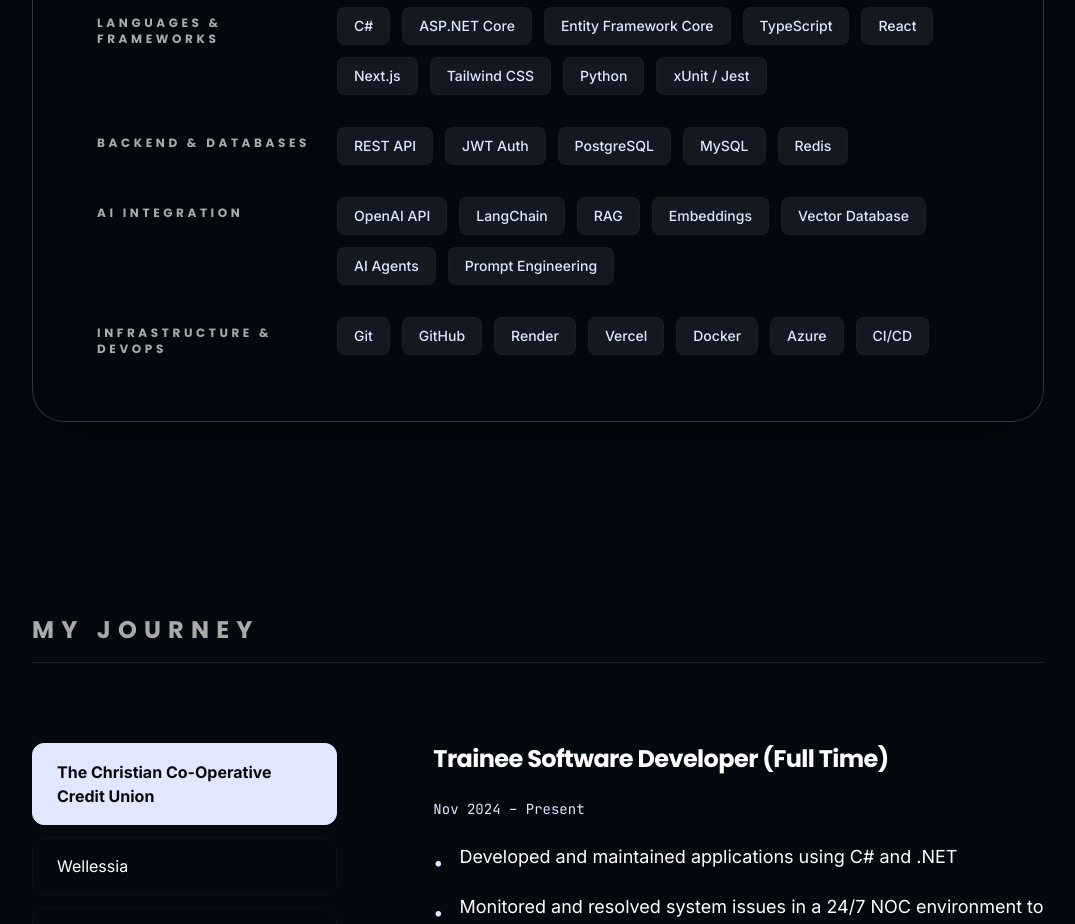
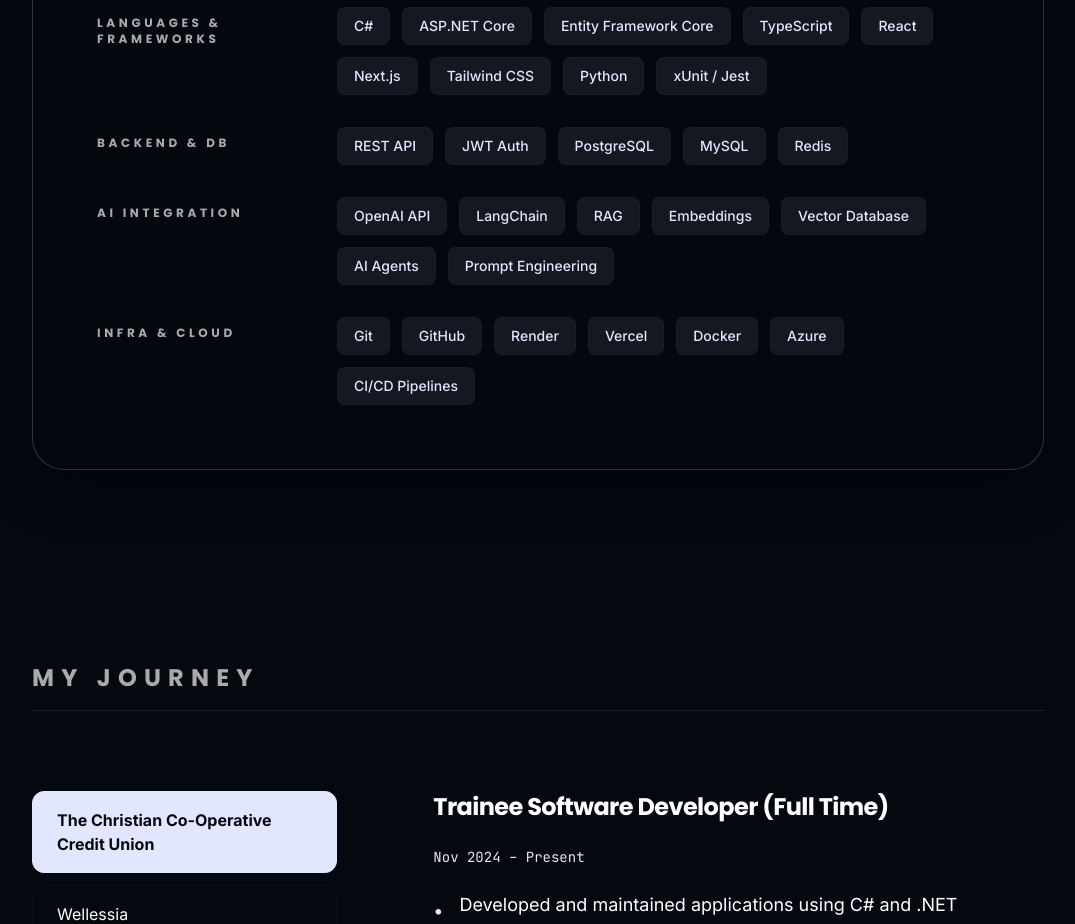
Before and after one commit to Charan951/protfilo, a React (Vite) app in the folder Brian Kabbo Sarker/: page / in a window 1280 px wide. Shown: the part 1620-2544 px from the top of the page, without its empty margins (132-1207 px from the left). Built offline with nearby package versions, Linux system fonts and the light colour scheme.

Commit message:
feat: create About section with bio, profile photo, and tech stack components

```diff
--- a/Brian Kabbo Sarker/src/sections/About.tsx
+++ b/Brian Kabbo Sarker/src/sections/About.tsx
@@ -15,9 +15,9 @@ const About: React.FC = () => {
 
   const techStack = [
     { category: 'Languages & Frameworks', items: ['C#', 'ASP.NET Core', 'Entity Framework Core', 'TypeScript', 'React', 'Next.js', 'Tailwind CSS', 'Python', 'xUnit / Jest'] },
-    { category: 'Backend & Databases', items: ['REST API','JWT Auth', 'PostgreSQL','MySQL','Redis'] },
+    { category: 'Backend & DB', items: ['REST API','JWT Auth', 'PostgreSQL','MySQL','Redis'] },
     { category: 'AI Integration', items: ['OpenAI API','LangChain','RAG', 'Embeddings','Vector Database','AI Agents', 'Prompt Engineering'] },
-    { category: 'Infrastructure & DevOps', items: ['Git', 'GitHub', 'Render', 'Vercel', 'Docker', 'Azure','CI/CD'] },
+    { category: 'Infra & Cloud', items: ['Git', 'GitHub', 'Render', 'Vercel', 'Docker', 'Azure','CI/CD Pipelines'] },
   ];
 
   return (
```
